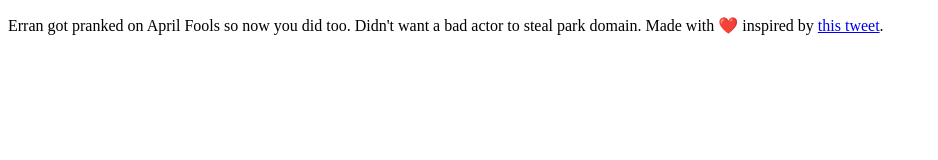
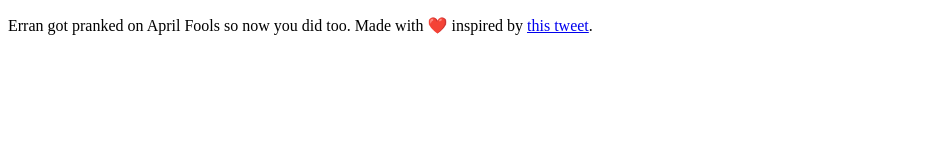
Before and after one commit to erran/frontfunction.xyz, a plain HTML site: page index.html in a window 1280 px wide. Shown: the whole page, without its empty margins (0-938 px from the left). Drawn offline with Linux system fonts and the light colour scheme.

Commit message:
Simplify message

```diff
--- a/index.html
+++ b/index.html
@@ -4,6 +4,6 @@
     <meta http-equiv="refresh" content="2; url='https://twitter.com/laurence_antony/status/1509867159316582415'" />
   </head>
   <body>
-    <p>Erran got pranked on April Fools so now you did too. Didn't want a bad actor to steal park domain. Made with ❤️ inspired by <a href="https://twitter.com/laurence_antony/status/1509867159316582415">this tweet</a>.</p>
+    <p>Erran got pranked on April Fools so now you did too. Made with ❤️ inspired by <a href="https://twitter.com/laurence_antony/status/1509867159316582415">this tweet</a>.</p>
   </body>
 </html>
```
Also changed, not shown: laurenceantony/index.html (+1 -1 lines).
